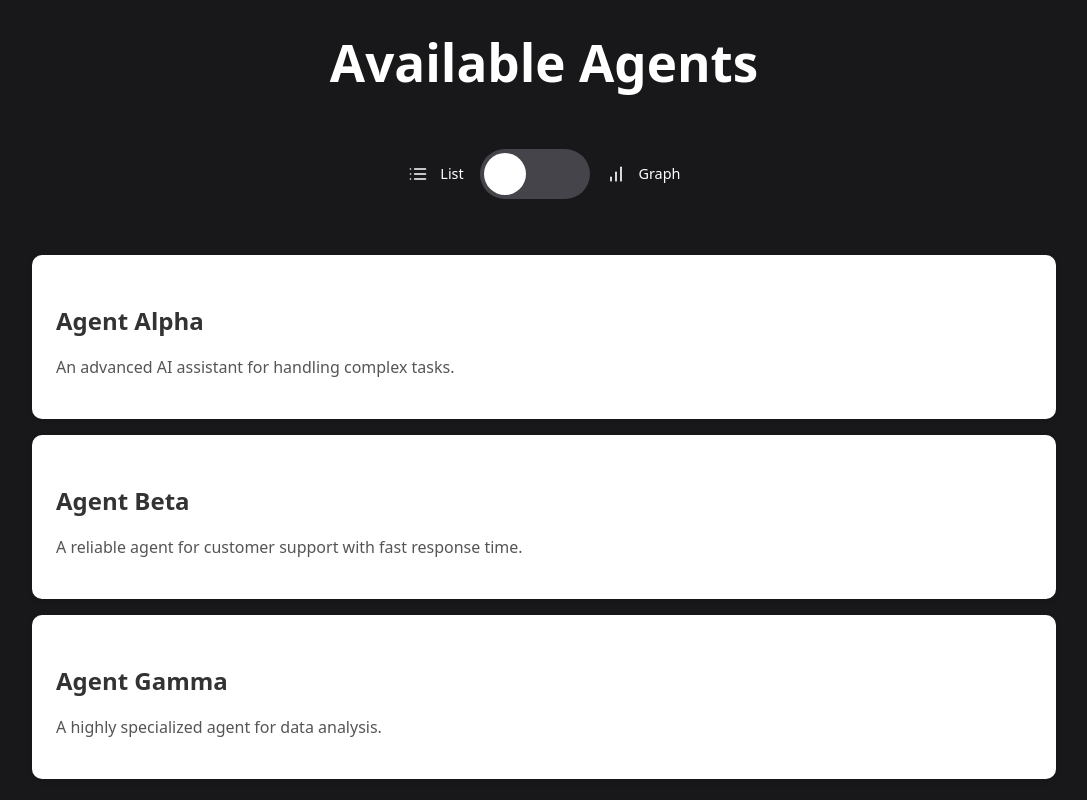
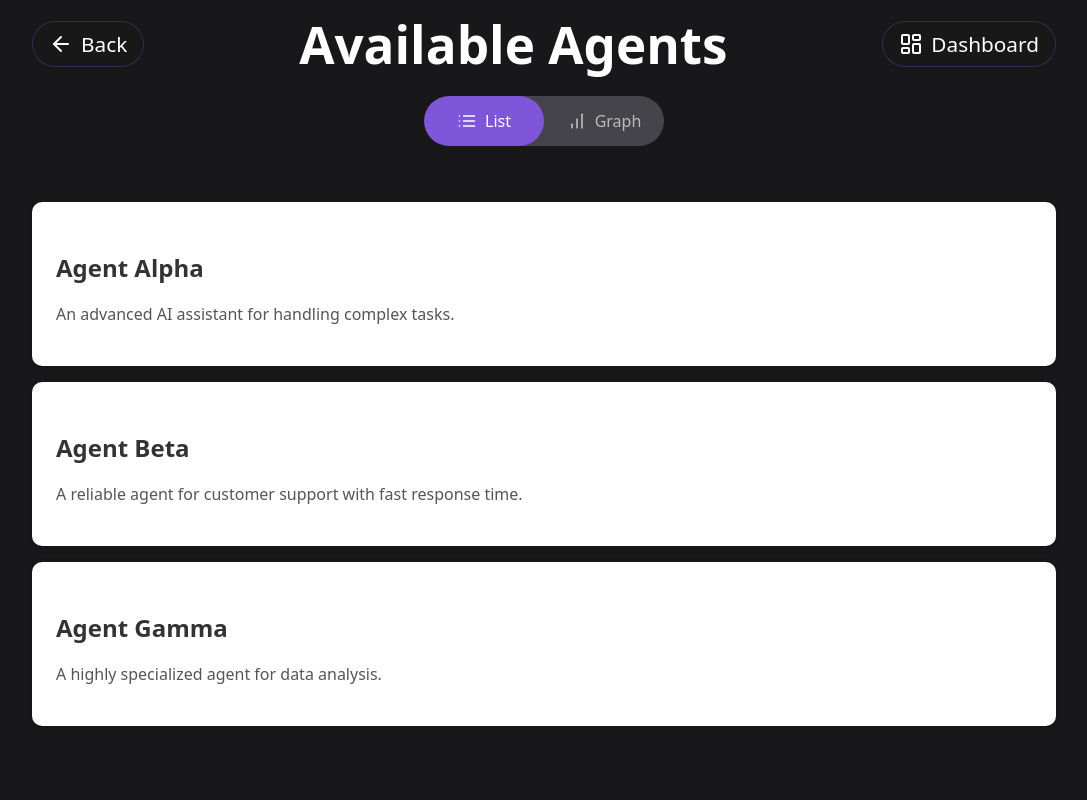
Before and after one commit to alvin-zhaf/Iris-deploy, a React (Vite) app in the folder frontend/: page /agents in a window 1280 px wide. Shown: the whole page, without its empty margins (96-1183 px from the left). Built offline with nearby package versions, Linux system fonts and the light colour scheme.

Commit message:
Tombol Jawa

```diff
--- a/frontend/src/screens/Agents.tsx
+++ b/frontend/src/screens/Agents.tsx
@@ -1,17 +1,31 @@
 import React, { useState } from "react";
 import styled from "styled-components";
-import { BarChart, List } from "lucide-react"; // Example icons for "Graph" & "List"
+import { BarChart, List, ArrowLeft, Home, LayoutDashboard } from "lucide-react";
 
-// -------------------- STYLED COMPONENTS -------------------- //
+// -------------------- PAGE STYLES -------------------- //
 
-// Basic styling for the page
 const Container = styled.div`
   background-color: #18181b;
   height: 100vh;
+  width: 100vw;
   display: flex;
   flex-direction: column;
   align-items: center;
-  width: 100vw;
+`;
+
+const Header = styled.div`
+  width: 80%;
+  margin-top: 1rem;
+  display: flex;
+  justify-content: space-between;
+  align-items: center;
+`;
+
+const Title = styled.h1`
+  color: #fff;
+  margin: 0;
+  flex: 1;
+  text-align: center;
 `;
 
 const AgentListContainer = styled.div`
@@ -50,67 +64,73 @@ const PerformanceMetrics = styled.div`
   margin-bottom: 1rem;
 `;
 
-// -------------------- THE CUSTOM SWITCH -------------------- //
 
-/**
- * SwitchContainer: a horizontal container with two labels/icons.
- * SwitchLabel: optional text next to each icon (e.g., "List" and "Graph").
- * SwitchSlider: the pill-shaped background.
- * SwitchCircle: the circular "thumb" that slides left/right.
- */
-const SwitchContainer = styled.div`
+// -------------------- CONTROL BUTTONS -------------------- //
+
+const ControlButton = styled.button`
+  background: rgba(25, 25, 25, 0.95);
+  border: 1px solid rgba(127, 86, 217, 0.3);
+  color: #fff;
+  padding: 0.5rem 1rem;
+  border-radius: 25px;
+  cursor: pointer;
+  font-size: 0.9rem;
   display: flex;
   align-items: center;
-  margin: 1.5rem 0; /* Spacing around the switch */
-`;
+  gap: 0.5rem;
+  transition: background 0.3s ease, transform 0.2s ease;
+  font-size: 1.3rem;
 
-const SwitchSlider = styled.label<{ isDetailView: boolean }>`
-  position: relative;
-  width: 110px;
-  height: 50px;
-  background-color: ${({ isDetailView }) =>
-    isDetailView ? "#7f56d9" : "#44444a"};
-  border-radius: 999px;
-  cursor: pointer;
-  transition: background-color 0.3s ease;
-  display: inline-block;
-  margin: 0 1rem;
-`;
-
-const SwitchCircle = styled.span<{ isDetailView: boolean }>`
-  position: absolute;
-  top: 4px;
-  left: ${({ isDetailView }) => (isDetailView ? "58px" : "4px")};
-  width: 42px;
-  height: 42px;
-  border-radius: 50%;
-  background-color: #ffffff;
-  transition: left 0.3s ease;
-`;
-
-// Hidden checkbox for accessibility
-const HiddenCheckbox = styled.input.attrs({ type: "checkbox" })`
-  display: none;
-`;
-
-const SwitchLabel = styled.span`
-  color: #fff;
-  font-size: 0.9rem;
-  user-select: none;
-  margin-left: 0.5rem;
-`;
-
-const IconWrapper = styled.div`
-  display: flex;
-  align-items: center;
-
-  svg {
-    stroke: #fff;
-    margin-right: 0.3rem;
+  &:hover {
+    background: rgba(25, 25, 25, 1);
+    transform: translateY(-2px);
   }
 `;
 
-// -------------------- MOCK DATA -------------------- //
+// -------------------- CUSTOM UNIFIED TOGGLE BUTTON -------------------- //
+
+const ToggleSwitch = styled.div`
+  position: relative;
+  width: 240px;
+  height: 50px;
+  background-color: #44444a;
+  border-radius: 999px;
+  display: flex;
+  align-items: center;
+  cursor: pointer;
+  user-select: none;
+  overflow: hidden;
+  margin: 1.5rem 0;
+`;
+
+const ToggleOption = styled.div<{ active: boolean }>`
+  flex: 1;
+  z-index: 2;
+  display: flex;
+  align-items: center;
+  justify-content: center;
+  font-size: 1rem;
+  color: ${({ active }) => (active ? "#fff" : "#bbb")};
+  transition: color 0.3s ease;
+
+  svg {
+    stroke: ${({ active }) => (active ? "#fff" : "#bbb")};
+    margin-right: 0.5rem;
+    transition: stroke 0.3s ease;
+  }
+`;
+
+const SwitchCircle = styled.div<{ active: boolean }>`
+  position: absolute;
+  width: 50%;
+  height: 100%;
+  border-radius: 999px;
+  background-color: #7f56d9;
+  top: 0;
+  left: ${({ active }) => (active ? "50%" : "0%")};
+  transition: left 0.3s ease;
+  z-index: 1;
+`;
 
 const agentsData = [
   {
@@ -131,50 +151,52 @@ const agentsData = [
   },
 ];
 
-// -------------------- MAIN COMPONENT -------------------- //
-
 const Agents: React.FC = () => {
+  // false: List view, true: Graph view.
   const [isDetailView, setIsDetailView] = useState(false);
 
-  // Toggle between list and detail (graph) view
   const toggleView = () => {
-    setIsDetailView(!isDetailView);
+    setIsDetailView((prev) => !prev);
+  };
+
+  // Action for Back button; you can integrate with a router as needed.
+  const handleBack = () => {
+    window.history.back();
+  };
+
+  // Action for Dashboard button.
+  const goToDashboard = () => {
+    window.location.href = "/dashboard";
   };
 
   return (
     <Container>
-      <h1 style={{ color: "#fff" }}>Available Agents</h1>
+      <Header>
+        <ControlButton onClick={handleBack}>
+          <ArrowLeft size={24} /> Back
+        </ControlButton>
+        <Title>Available Agents</Title>
+        <ControlButton onClick={goToDashboard}>
+          <LayoutDashboard size={24} /> Dashboard
+        </ControlButton>
+      </Header>
 
-      {/* The Custom Switch */}
-      <SwitchContainer>
-        {/* Left Label: List */}
-        <IconWrapper>
-          <List size={20} />
-          <SwitchLabel>List</SwitchLabel>
-        </IconWrapper>
-
-        <SwitchSlider isDetailView={isDetailView}>
-          <HiddenCheckbox
-            checked={isDetailView}
-            onChange={toggleView}
-            id="view-switch"
-          />
-          <SwitchCircle isDetailView={isDetailView} />
-        </SwitchSlider>
-
-        {/* Right Label: Graph */}
-        <IconWrapper>
-          <BarChart size={20} />
-          <SwitchLabel>Graph</SwitchLabel>
-        </IconWrapper>
-      </SwitchContainer>
+      {/* Unified Toggle Button */}
+      <ToggleSwitch onClick={toggleView}>
+        <SwitchCircle active={isDetailView} />
+        <ToggleOption active={!isDetailView}>
+          <List size={20} /> List
+        </ToggleOption>
+        <ToggleOption active={isDetailView}>
+          <BarChart size={20} /> Graph
+        </ToggleOption>
+      </ToggleSwitch>
 
       <AgentListContainer>
         {agentsData.map((agent, index) => (
           <AgentCard key={index}>
             <AgentTitle>{agent.name}</AgentTitle>
             <AgentDescription>{agent.description}</AgentDescription>
-
             {isDetailView && (
               <PerformanceMetrics>
                 <p>
```
